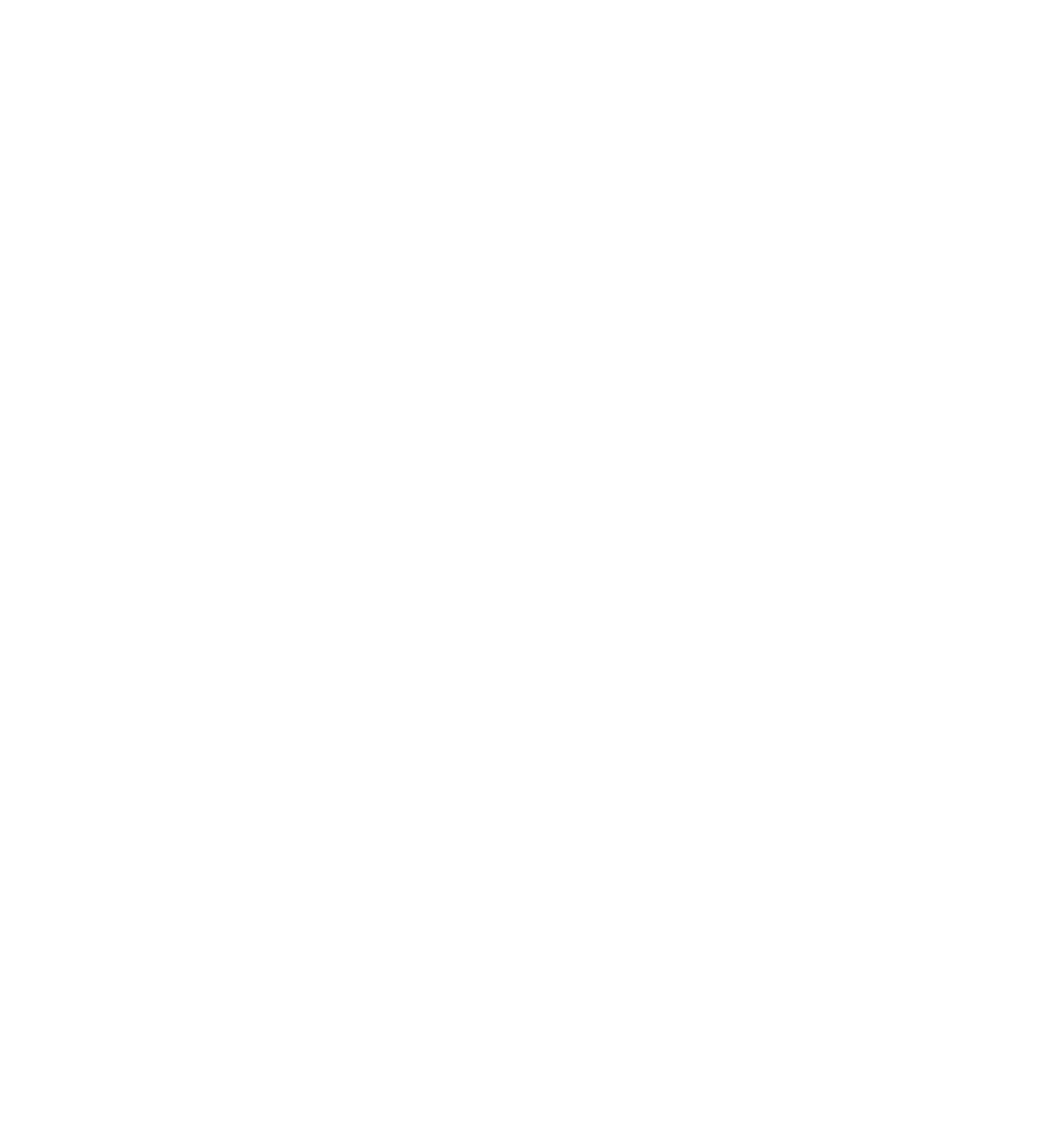
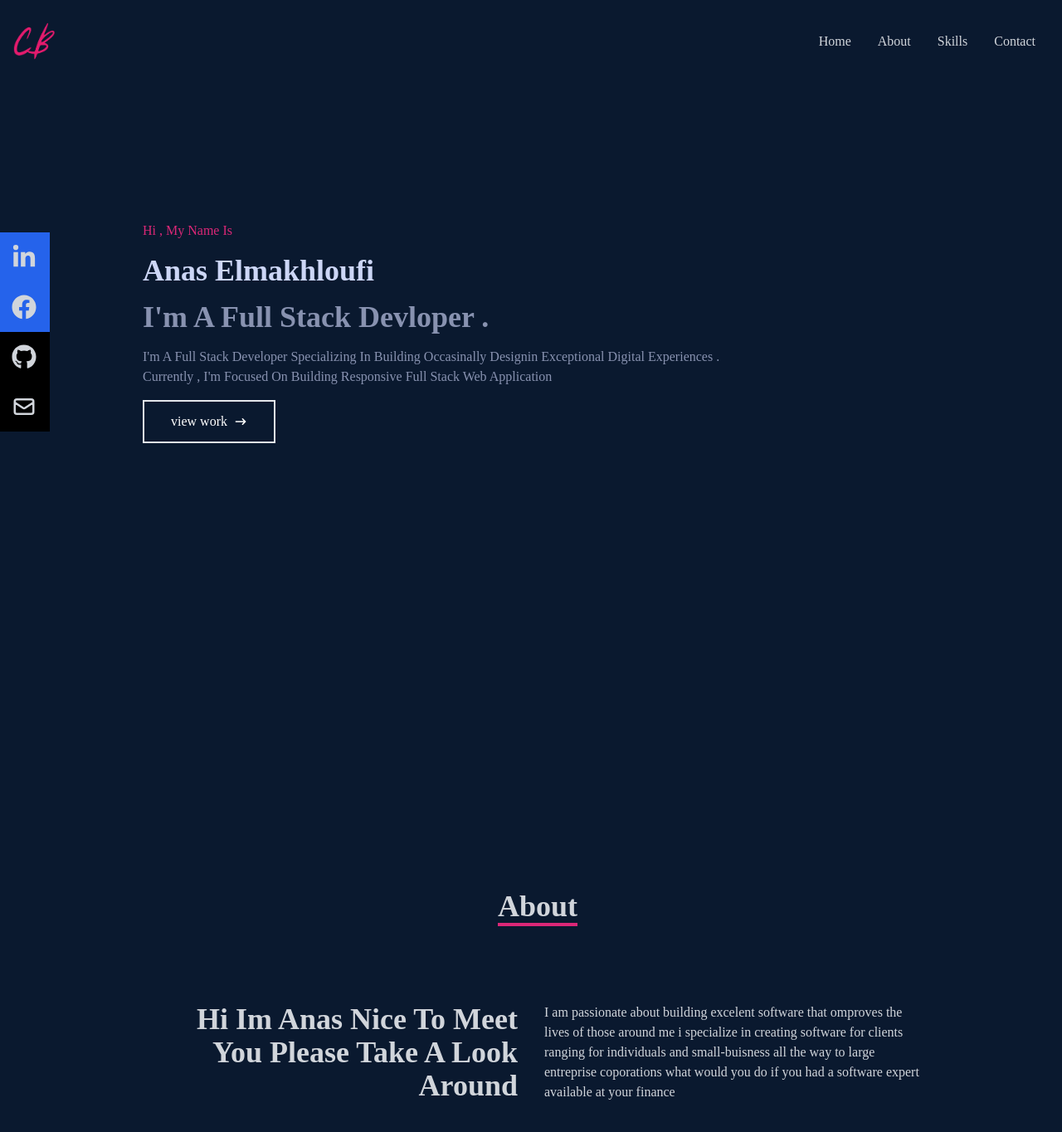
Before and after one commit to anasmak04/portfolio-app, a React (Create React App) app: page / in a window 1280 px wide. Shown: the top 1364 px of the page at 83% size. Before the commit the page ends 800 px from the top, so only its background shows below. Built offline with nearby package versions, Linux system fonts and the light colour scheme.

Commit message:
added some components

```diff
--- a/src/App.js
+++ b/src/App.js
@@ -1,7 +1,7 @@
-// import About from "./components/About";
+ import About from "./components/About";
 // import Contact from "./components/Contact";
-// import Home from "./components/Home";
-// import Skills from "./components/Skills";
+ import Home from "./components/Home";
+ import Skills from "./components/Skills";
 // import Work from "./components/Work";
 import Navbar from "./components/Navbar";
 
@@ -9,9 +9,11 @@ function App() {
   return (
     <div>
       <Navbar />
+      <Home />
+      <About />
+      <Skills />
       {/* <Home />
       <About />
-      <Skills />
       <Work />
       <Contact /> */}
     </div>
--- a/src/components/About.jsx
+++ b/src/components/About.jsx
@@ -1,7 +1,40 @@
 import React from "react";
 
 const About = () => {
-  return <div></div>;
+  return (
+    <div name="about" className="w-full h-screen text-gray-300 bg-[#0a192f]">
+      <div className="flex flex-col justify-center items-center w-full h-full">
+        <div className="max-w-[1000px] w-full px-4 grid grid-cols2 gap-8">
+          <div className="text-center pb-8 pl-4">
+            <p className="text-4xl font-bold inline border-b-4 border-pink-600">
+              About
+            </p>
+          </div>
+
+          <div></div>
+
+          <div className="max-w-[1000px] w-full px-4 grid sm:grid-cols-2  gap-8">
+            <div className="text-4xl font-bold capitalize sm:text-right placeholder:">
+              <p className="">
+                Hi im anas nice to meet you please take a look around
+              </p>
+            </div>
+
+            <div>
+              <p>
+                {" "}
+                I am passionate about building excelent software that omproves
+                the lives of those around me i specialize in creating software
+                for clients ranging for individuals and small-buisness all the
+                way to large entreprise coporations what would you do if you had
+                a software expert available at your finance
+              </p>
+            </div>
+          </div>
+        </div>
+      </div>
+    </div>
+  );
 };
 
 export default About;
--- a/src/components/Home.jsx
+++ b/src/components/Home.jsx
@@ -2,7 +2,33 @@ import React from "react";
 import { HiArrowNarrowRight } from "react-icons/hi";
 
 const Home = () => {
-  return <div></div>;
+  return (
+    <div className="bg-[#0a192f] w-full h-screen">
+      {/* container */}
+      <div className="max-w-[1000px]  mx-auto flex flex-col justify-center px-8 h-full space-y-4  text-white capitalize">
+        <p className="text-pink-600 ">Hi , My name is</p>
+        <h1 className="text-4xl sm-text-7xl font-bold text-[#ccd6f6]">
+          Anas Elmakhloufi
+        </h1>
+        <h2 className="text-4xl sm-text-7xl font-bold text-[#8892b0]">
+          I'm a Full Stack Devloper .
+        </h2>
+        <p className=" text-[#8892b0] max-w-[700px]">
+          I'm a full stack developer specializing in building occasinally
+          designin exceptional digital experiences . currently , i'm focused on
+          building responsive full stack web application
+        </p>
+        <div className="">
+          <button className="group flex items-center border-2 px-8 py-3 hover:bg-pink-600 hover:border-white">
+            view work
+            <span className="group-hover:rotate-90 duration-300">
+              <HiArrowNarrowRight className="ml-2" />
+            </span>
+          </button>
+        </div>
+      </div>
+    </div>
+  );
 };
 
 export default Home;
--- a/src/components/Navbar.jsx
+++ b/src/components/Navbar.jsx
@@ -9,11 +9,90 @@ import {
 } from "react-icons/fa";
 import { HiOutlineMail } from "react-icons/hi";
 import { BsFillPersonLinesFill } from "react-icons/bs";
-import Logo from "../assets/logo.png";
+import Logo from "../assets/logo1.png";
 import { Link } from "react-scroll";
 
 const Navbar = () => {
-  return <div></div>;
+  const [nav, setNav] = useState(true);
+  const toggleNav = () => setNav(!nav);
+  return (
+    <div className="fixed w-full h-[100px] flex justify-between items-center bg-[#0a192f] px-4 text-gray-300">
+      {/* Logo */}
+      <div className="z-10">
+        <img src={Logo} alt="Logo Picture" className="w-[50px]" />
+      </div>
+
+      {/* Menu */}
+      <ul className="hidden md:flex">
+        <li>Home</li>
+        <li>About</li>
+        <li>Skills</li>
+        <li>Contact</li>
+      </ul>
+
+      {/* Hambugrer */}
+      <div onClick={toggleNav} className="block md:hidden z-10 cursor-pointer">
+        {nav ? <FaBars size={30} /> : <FaTimes size={30} />}
+      </div>
+
+      {/* Mobile Menu */}
+
+      <div
+        className={
+          nav
+            ? "hidden"
+            : "absolute top-0 left-0 w-full h-screen bg-[#0a192f] flex flex-col justify-center items-center text-center"
+        }
+      >
+        <ul>
+          <li className="py-6 text-4xl">Home</li>
+          <li className="py-6 text-4xl">About</li>
+          <li className="py-6 text-4xl">Skills</li>
+          <li className="py-6 text-4xl">Contact</li>
+        </ul>
+      </div>
+
+      <div className="flex fixed flex-col left-0 top-[35%] hidden md:flex">
+        <ul>
+          <li className="w-[160px] h-[60px] bg-blue-600 flex justify-between items-center ml-[-100px] hover:ml-[-10px]">
+            <a
+              href="/"
+              className="flex justify-between items-center w-full text-gray-300"
+            >
+              Linkedin <FaLinkedinIn size={30} />
+            </a>
+          </li>
+
+          <li className="w-[160px] h-[60px] bg-blue-600 flex justify-between items-center ml-[-100px] hover:ml-[-10px]">
+            <a
+              href="/"
+              className="flex justify-between items-center w-full text-gray-300"
+            >
+              Facebook <FaFacebook size={30} />
+            </a>
+          </li>
+
+          <li className="w-[160px] h-[60px] bg-black flex justify-between items-center ml-[-100px] hover:ml-[-10px]">
+            <a
+              href="/"
+              className="flex justify-between items-center w-full text-gray-300"
+            >
+              Github <FaGithub size={30} />
+            </a>
+          </li>
+
+          <li className="w-[160px] h-[60px] bg-black flex justify-between items-center ml-[-100px] hover:ml-[-10px]">
+            <a
+              href="/"
+              className="flex justify-between items-center w-full text-gray-300"
+            >
+              Gmail <HiOutlineMail size={30} />
+            </a>
+          </li>
+        </ul>
+      </div>
+    </div>
+  );
 };
 
 export default Navbar;
--- a/src/components/Skills.jsx
+++ b/src/components/Skills.jsx
@@ -1,7 +1,11 @@
 import React from "react";
 
 const Skills = () => {
-  return <div></div>;
+  return (
+    <div className="">
+
+    </div>
+  );
 };
 
 export default Skills;
--- a/src/index.css
+++ b/src/index.css
@@ -3,3 +3,15 @@
 @tailwind utilities;
 
 @import url('https://fonts.googleapis.com/css2?family=Raleway:wght@300;400;500;600;700;800;900&display=swap');
+
+
+@Layer base {
+    body {
+        @apply font-[Raleway];
+    }
+
+    li{
+        @apply px-4;
+        @apply cursor-pointer;
+    }
+}
```
